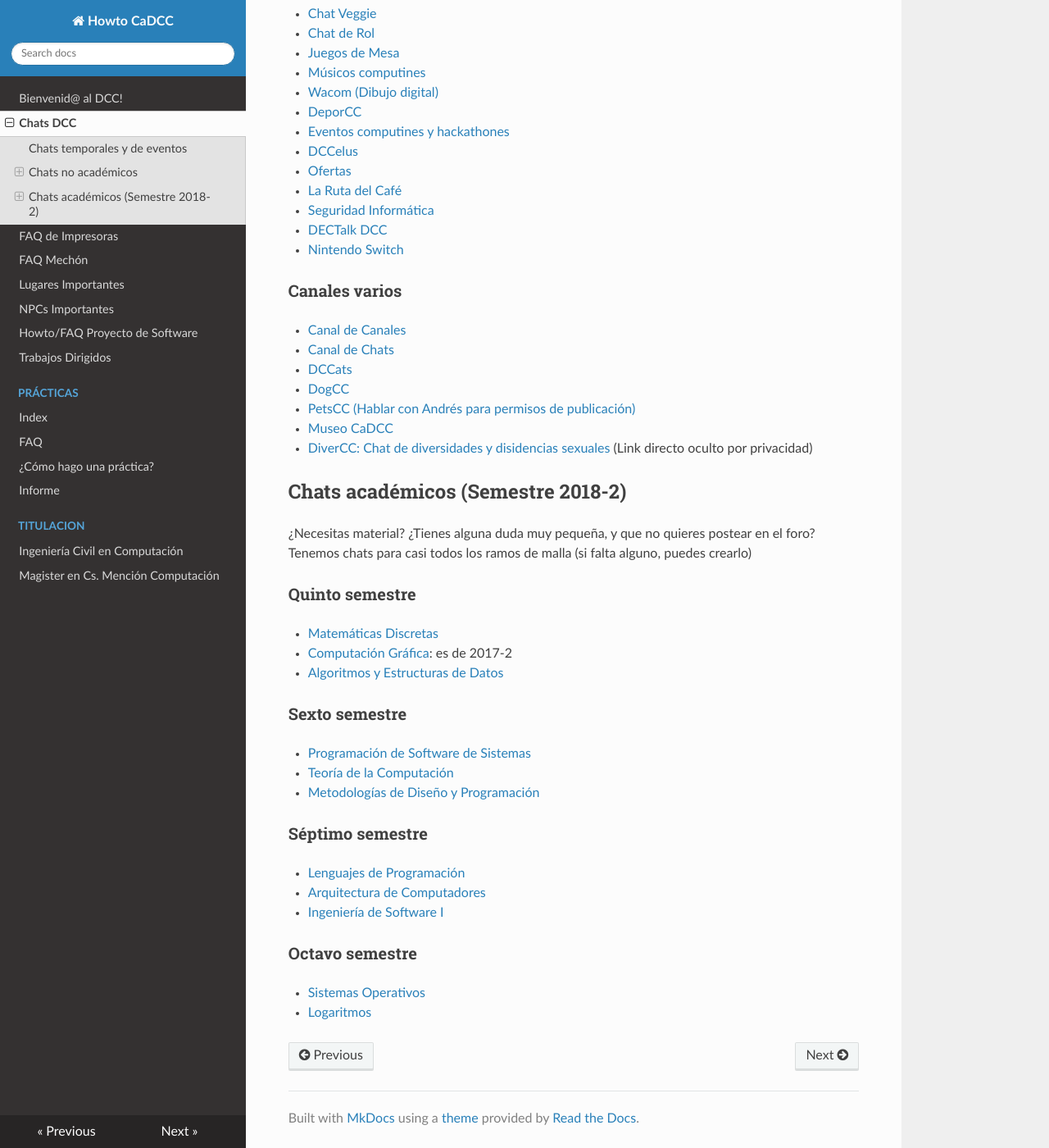
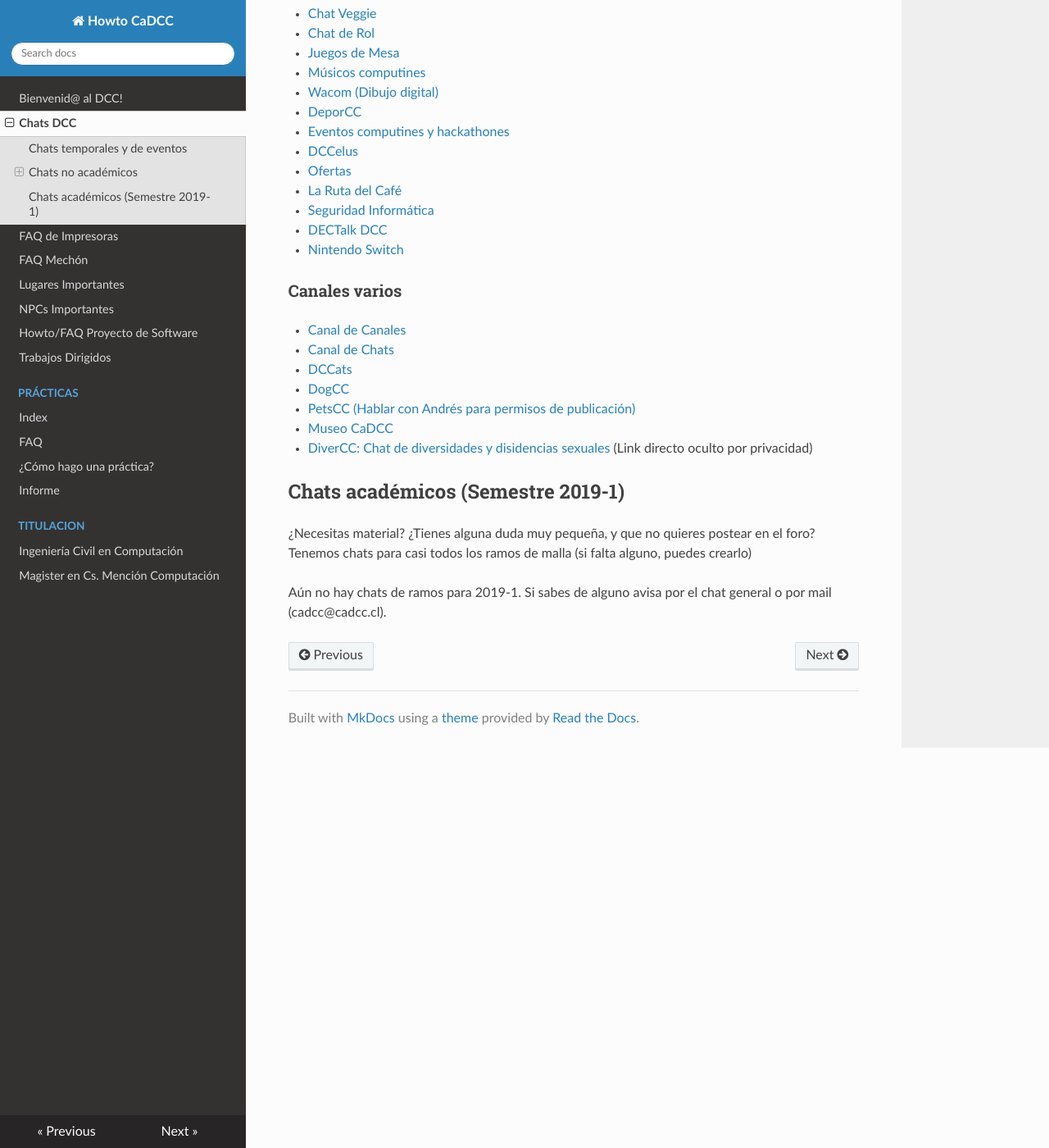
Before and after one commit to cadcc/howto, an MkDocs documentation site: the page built from docs/Chats.md, in a window 1280 px wide and 1400 px high, scrolled down 1137 px. Shown: the whole window at 82% size. Built offline with MkDocs 1.6.1, drawn with Linux system fonts in a browser that asks for light colours; nearby versions of some CDN libraries.

Commit message:
Chats de ramos borrados para 2019-1

```diff
--- a/docs/Chats.md
+++ b/docs/Chats.md
@@ -60,25 +60,8 @@ Estos chats son para ayudar a organizar algo en específico, o por un evento que
 - [Museo CaDCC](https://t.me/joinchat/AAAAAFVMb44Y4X-NS36gIQ)
 - [DiverCC: Chat de diversidades y disidencias sexuales](https://goo.gl/forms/6yIvKqcTSvdOV7pk1) (Link directo oculto por privacidad)
 
-##Chats académicos (Semestre 2018-2)
+##Chats académicos (Semestre 2019-1)
 
 ¿Necesitas material? ¿Tienes alguna duda muy pequeña, y que no quieres postear en el foro? Tenemos chats para casi todos los ramos de malla (si falta alguno, puedes crearlo)
 
-###Quinto semestre
-- [Matemáticas Discretas](https://t.me/joinchat/ByeJjA_QLxvATOTgjOo6Zw)
-- [Computación Gráfica](https://t.me/joinchat/ByeJjAz4UgHOexV99Se4zQ): es de 2017-2
-- [Algoritmos y Estructuras de Datos](https://t.me/joinchat/F6wdN1C0ELKud5FiBCf_uw)
-
-###Sexto semestre
-- [Programación de Software de Sistemas](https://t.me/joinchat/ByeJjEiv23KABlgt91cOSg)
-- [Teoría de la Computación](https://t.me/joinchat/F6wdN1DnmEI2hdCILAdlaQ)
-- [Metodologías de Diseño y Programación](https://t.me/joinchat/Ha2m31DEdI09DO0uDTx1JA)
-
-###Séptimo semestre
-- [Lenguajes de Programación](https://t.me/joinchat/FS7iR0gChfGo08fspSuxxg)
-- [Arquitectura de Computadores](https://t.me/joinchat/G0DbZBKCyrCAdAs7Uiaihw)
-- [Ingeniería de Software I](https://t.me/joinchat/G0DbZBFQtm5knWMbSpx6jg)
-
-###Octavo semestre
-- [Sistemas Operativos](https://t.me/joinchat/Ck4OWkLNXAQPLZly3s3HQw)
-- [Logaritmos](https://t.me/joinchat/CdPhQlBDnknKsBuQP_hCVQ)
+Aún no hay chats de ramos para 2019-1. Si sabes de alguno avisa por el chat general o por mail (cadcc@cadcc.cl).
```
